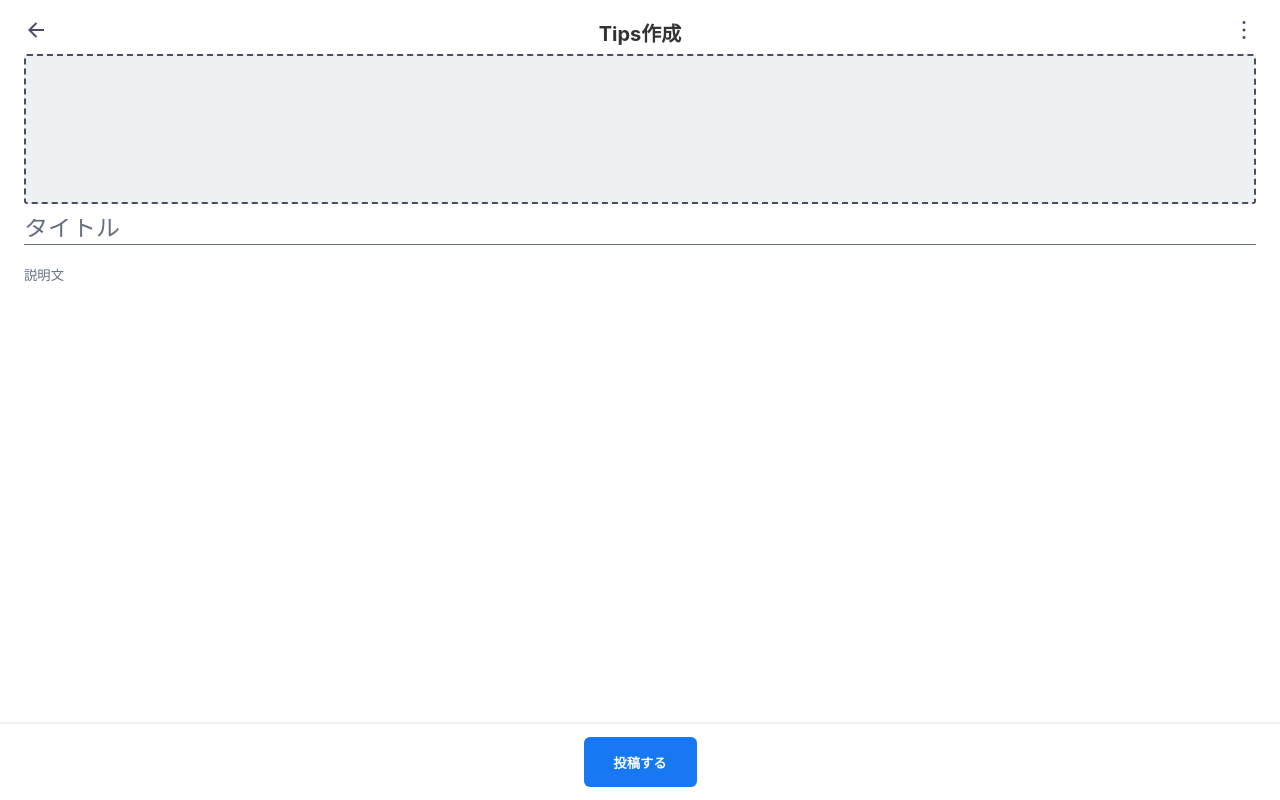
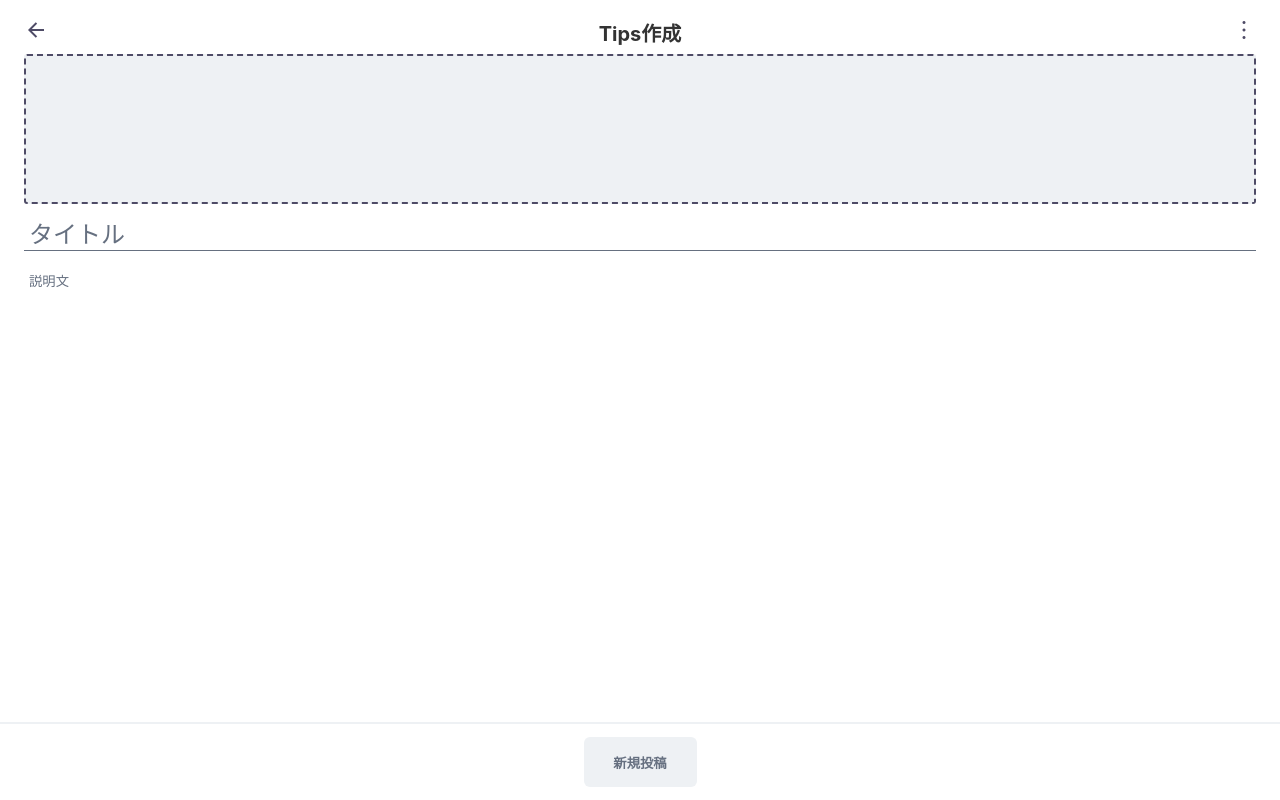
Before and after one commit to ttcksf/code-tips-app, a React (Create React App) app: page /newpost in a window 1280 px wide. Built offline with nearby package versions, Linux system fonts and the light colour scheme.

Commit message:
input style

```diff
--- a/src/components/common/atoms/CommonButton.js
+++ b/src/components/common/atoms/CommonButton.js
@@ -3,8 +3,8 @@ import React from "react";
 const CommonButton = ({ commonBtnText }) => {
   return (
     <div className="common-footer">
-      <button className="active">{commonBtnText}</button>
-      {/* <button>新規投稿</button> */}
+      {/* <button className="active">{commonBtnText}</button> */}
+      <button>新規投稿</button>
     </div>
   );
 };
--- a/src/screens/NewPost/NewPost.css
+++ b/src/screens/NewPost/NewPost.css
@@ -11,12 +11,15 @@
 .new-post-title input {
   display: inline-block;
   width: 100%;
+  height: 32px;
   border-top: none;
   border-left: none;
   border-right: none;
   border-bottom: 1px solid var(--mainGray);
-  padding: 5px 0;
   box-sizing: border-box;
+  padding: 5px;
+  font-size: 24px;
+  font-weight: 500;
 }
 .new-post-title input::placeholder {
   font-size: 24px;
@@ -30,8 +33,9 @@
   width: 100%;
   resize: none;
   border: none;
-  padding: 5px 0;
+  padding: 5px;
   box-sizing: border-box;
+  color: var(--lightGray);
 }
 .new-post-desc textarea::placeholder {
   color: var(--mainGray);
```
